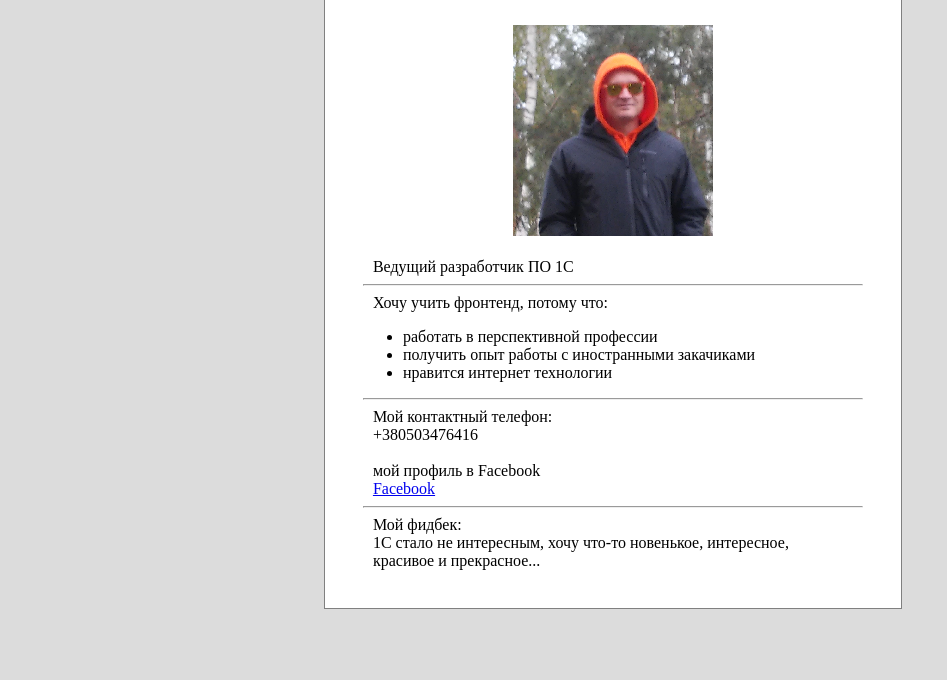
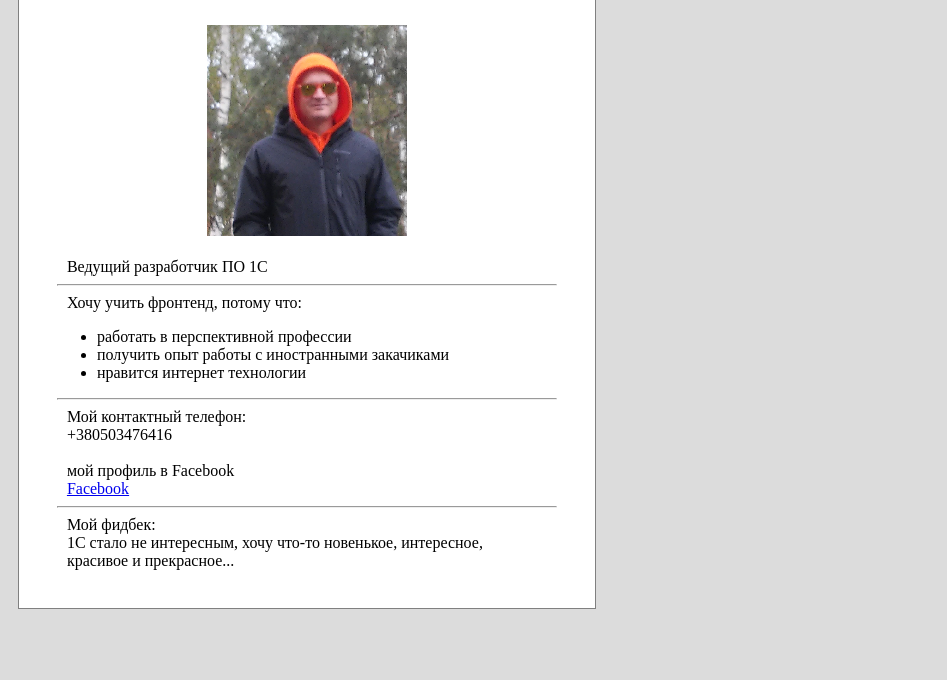
Before and after one commit to Erushenko/Erushenko.github.io, a plain HTML site: page goit/task_01/index.html in a window 1280 px wide. Shown: the part 120-800 px from the top of the page, without its empty margins (0-947 px from the left). Drawn offline with Linux system fonts and the light colour scheme.

Commit message:
edit CSS

```diff
--- a/goit/task_01/Style.css
+++ b/goit/task_01/Style.css
@@ -16,7 +16,7 @@ a{
 #Main{
 	width: 500px;
 	border: 1px solid grey;
-	margin: auto 25%;
+	margin: 0 px auto;
 	background-color: white;
 	padding: 3%;
 }
--- a/goit/task_02/Style.css
+++ b/goit/task_02/Style.css
@@ -16,7 +16,7 @@ a{
 #Main{
 	width: 500px;
 	border: 1px solid grey;
-	margin: auto 25%;
+	margin: 0 px auto;
 	background-color: white;
 	padding: 3%;
 }
```
